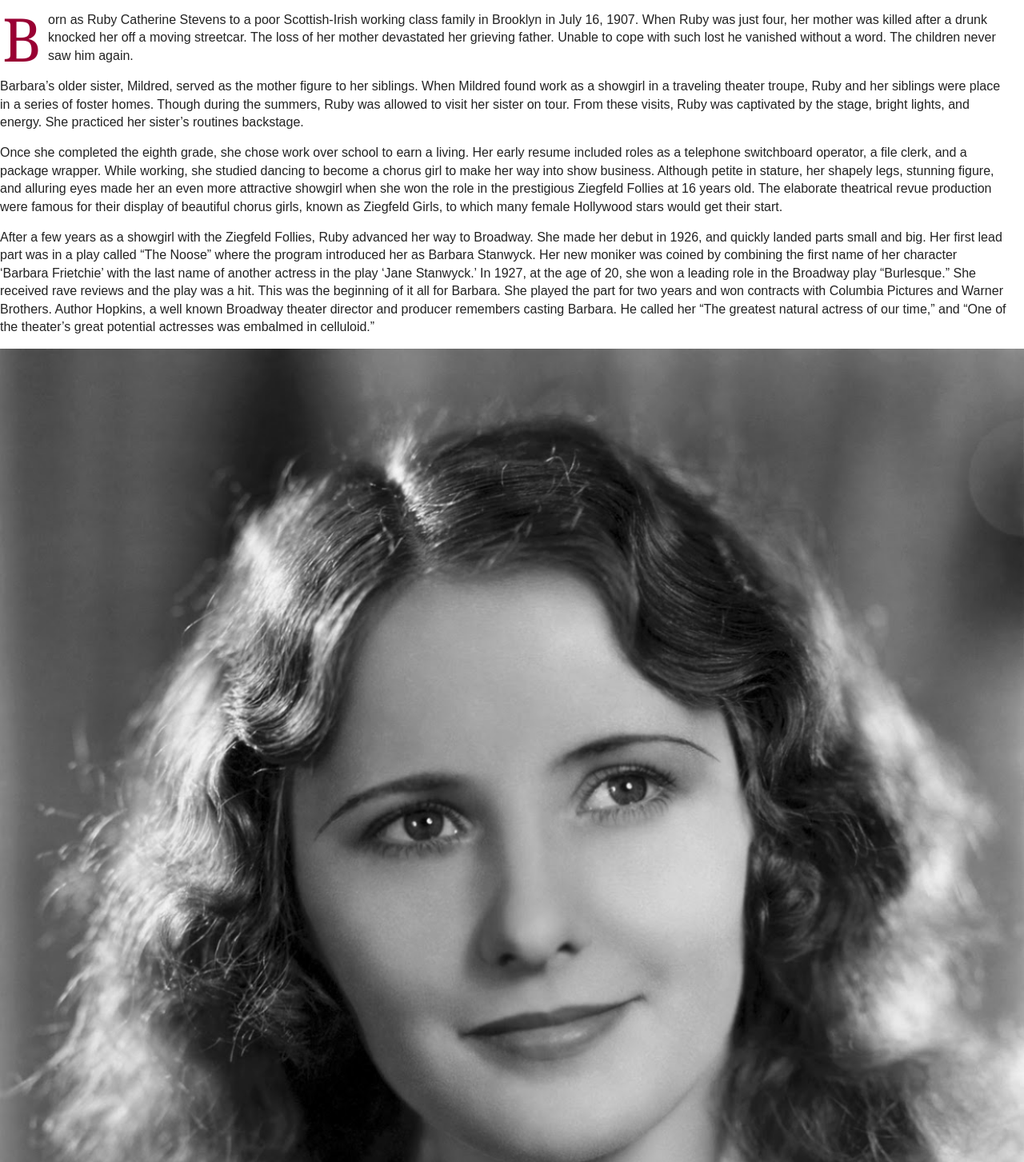
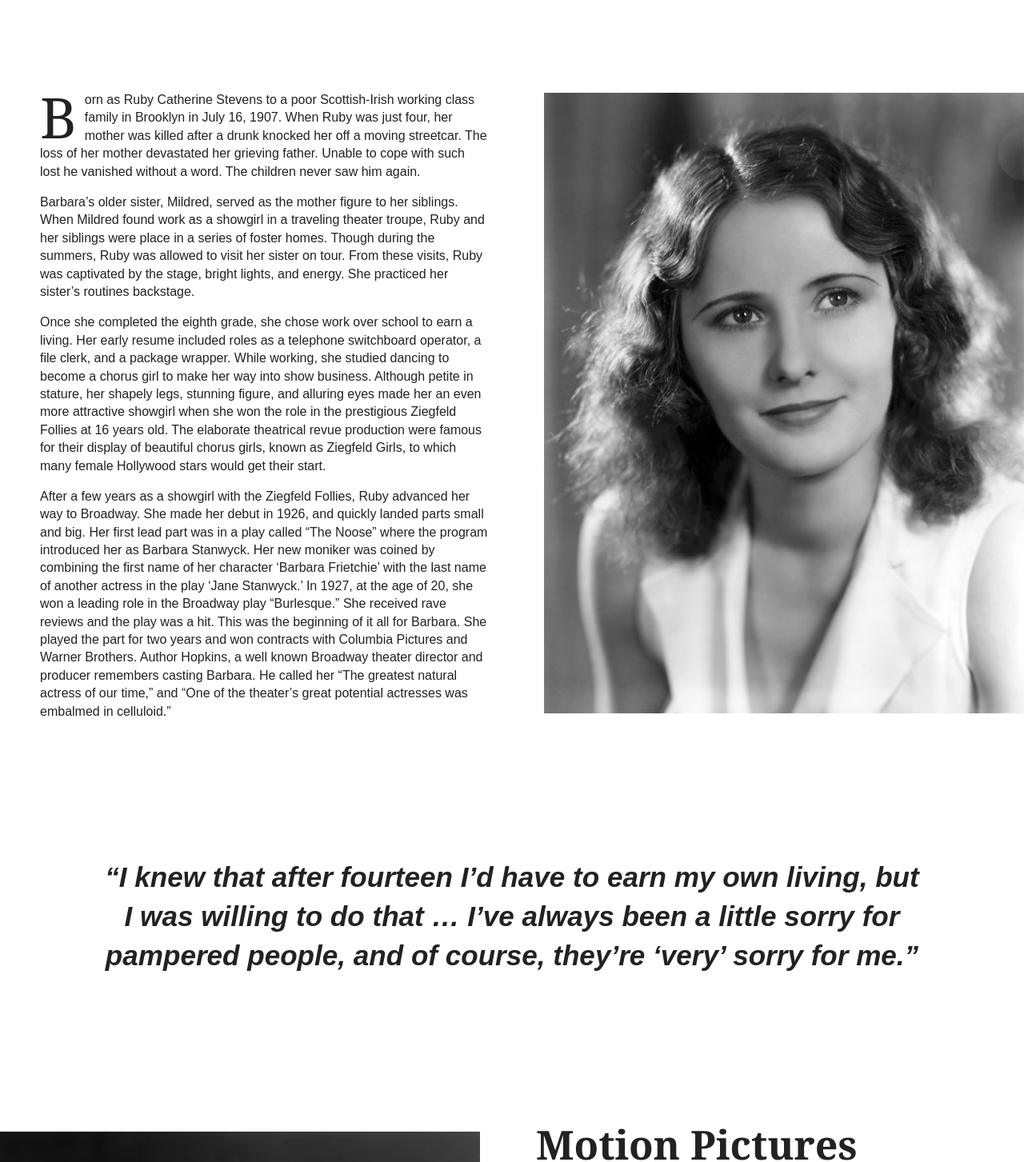
Before and after one commit to christinetran825/stanwyck-tribute, a React (Create React App) app: page / in a window 1280 px wide. Shown: the part 1071-2524 px from the top of the page at 80% size. Built offline with nearby package versions, Linux system fonts and the light colour scheme.

Commit message:
updated all styles

```diff
--- a/src/App.css
+++ b/src/App.css
@@ -26,7 +26,11 @@ html {
   src: local('./web-fonts-with-css/css/fonts/Iowan-Old-Style.ttc');
 }
 
-h1, h2, h3, h4, h5, h6, body, footer {
+h1, h2, h3, h4, h5, h6 {
+  font-family: "FestivalBudayaXXXI", Georgia, serif;
+}
+
+body, footer {
   font-family: "Iowan Old Style", Arial, sans-serif;
 }
 
@@ -93,60 +97,149 @@ main {
   grid-column: 1/-1;
 }
 
-.dropcap {
-  color: #903;
-  float: left;
-  font-family: Georgia;
-  font-size: 75px;
-  line-height: 60px;
-  padding-top: 4px;
-  padding-right: 8px;
-  padding-left: 3px;
+section {
+  display: grid;
+  /* grid-template-columns: repeat(12, 1fr); */
+  grid-gap: 20px;
+  /* padding: 0 80px; */
+  padding-bottom: 100px;
 }
 
-.col-2 {
-  display: grid;
-  grid-template-columns: repeat(12, 1fr);
-  grid-gap: 20px;
-  grid-template-areas:
-    "story photo";
-  padding-top: 100px;
+.dropcap {
+  float: left;
+  font-family: "FestivalBudayaXXXI", Georgia, serif;
+  font-size: 70px;
+  line-height: 65px;
+  /* padding-top: 4px; */
+  padding-right: 10px;
+  /* padding-left: 3px; */
 }
 
-.col-2-flip {
-  display: grid;
-  grid-template-columns: repeat(12, 1fr);
+#early-beginnings {
+  padding-top: 100px;
+  grid-template-areas:
+    "story photo"
+    "quote quote";
+}
+
+#motion-pictures {
   grid-template-areas:
     "photo story"
+    "gallery gallery"
+    "quote quote";
+}
+
+#personality {
+  grid-template-areas:
+    "photo"
+    "story"
+    "quote";
+}
+
+#late-life {
+  grid-template-areas:
+    "story"
+    "quote"
+    "photo";
+}
+
+#filmography {
+  grid-template-areas:
+    "list-1 list-2 list-3";
+}
+
+#closing {
+  grid-template-areas:
+    "quote"
+    "photo";
 }
 
 .story {
   grid-area: story;
+  align-self: center;
 }
 
 .photo-reference {
   grid-area: photo;
+  align-self: center;
 }
 
 .photo-reference img {
   width: 100%;
+  height: 100%;
 }
 
 .quotes {
+  grid-area: quote;
+  padding-top: 100px;
+  padding-left: 125px;
+  padding-right: 125px;
   font-size: 30px;
   font-style: italic;
   text-align: center;
 }
 
-#early-beginnings .story {
-  grid-column: 2/7;
-  padding-right: 20px;
+.quotes h3 {
+  font-family: "Iowan Old Style", Arial, sans-serif;
 }
 
-#early-beginnings .photo-reference {
-  grid-column: 7/12;
+.author {
+  margin-bottom: 0;
 }
 
-#early-beginnings .quotes {
-  grid-column: 2/12;
+.author-title {
+  margin-top: 0;
+  font-size: 20px;
 }
+
+#early-beginnings .story {
+  padding-right: 50px;
+  padding-left: 50px;
+}
+
+#motion-pictures .story {
+  padding-right: 70px;
+  padding-left: 50px;
+}
+
+#early-beginnings  .photo-reference img,
+#motion-pictures .photo-reference img {
+  width: 600px;
+}
+
+#personality .story,
+#late-life .story {
+  padding: 50px 100px 0 100px;
+}
+
+.story-title {
+  font-size: 50px;
+}
+
+#motion-pictures .film-gallery {
+  grid-column: 1/-1;
+}
+
+#late-life .photo-reference {
+}
+
+#filmography ul {
+  list-style-type: none;
+}
+
+.list-1 {
+  grid-area: list-1;
+}
+
+.list-2 {
+  grid-area: list-2;
+}
+
+.list-3 {
+  grid-area: list-3;
+}
+
+.category {
+  font-size: 20px;
+  margin: 30px 0;
+}
```
